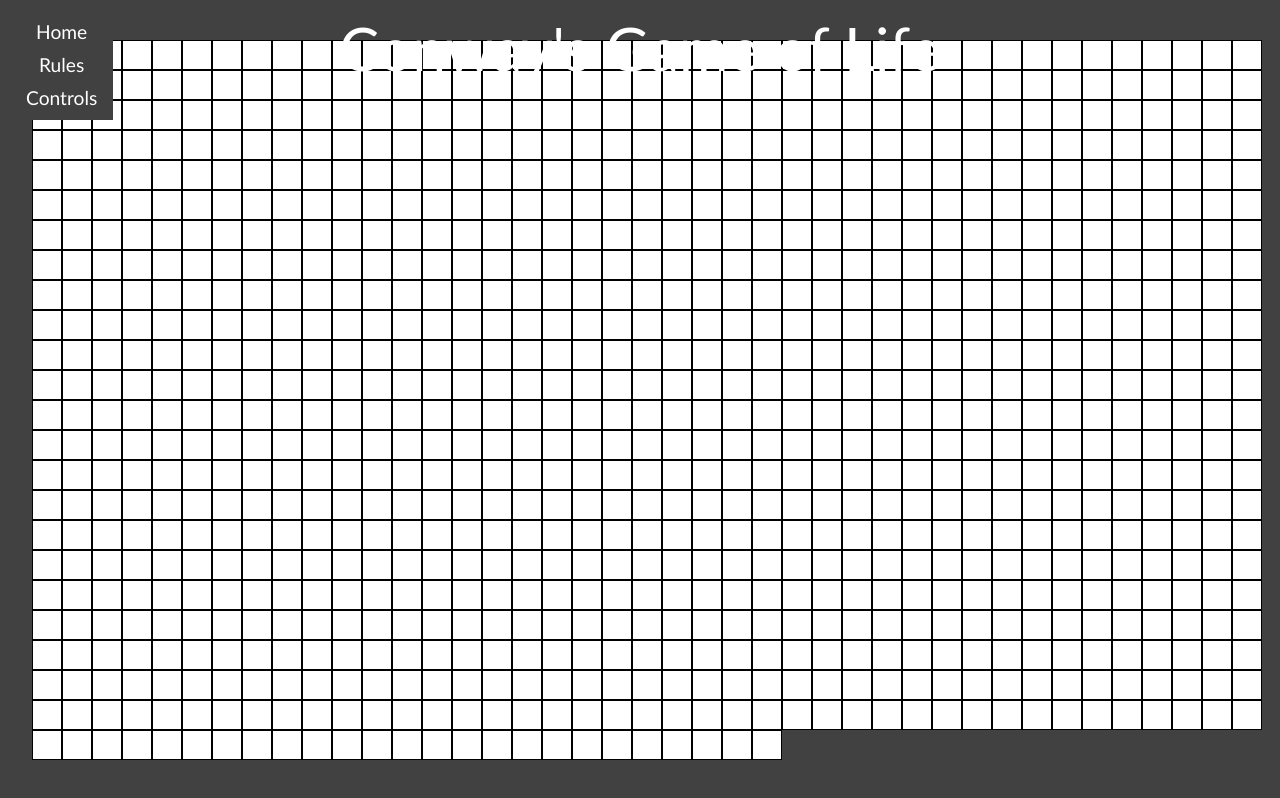
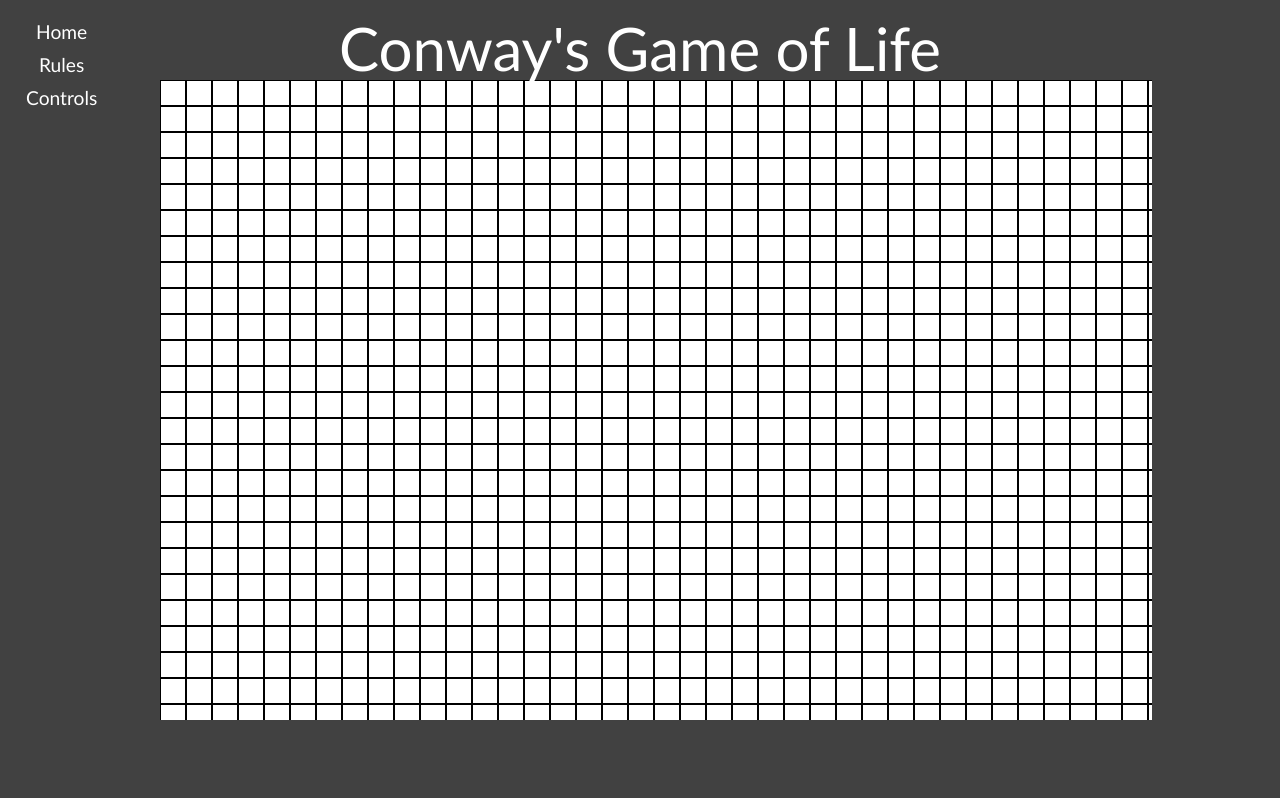
Before and after one commit to Hunterosmun/hunter-osmun, a React (Create React App) app: page /conways in a window 1280 px wide. Built offline with nearby package versions, Linux system fonts and the light colour scheme.

Commit message:
Fix oversizing on Conways Grid

```diff
--- a/src/pages/conways-game/index.js
+++ b/src/pages/conways-game/index.js
@@ -33,9 +33,9 @@ function useAnimationFrame (fn) {
 }
 
 export default function Conways () {
-  const [numOfRows, setRows] = React.useState(22)
+  const [numOfRows, setRows] = React.useState(25)
   const [numOfCols, setCols] = React.useState(44)
-  const [size, setSize] = React.useState(30)
+  const [size, setSize] = React.useState(26)
   const animation = useAnimationFrame(step)
   const [wrap, setWrap] = React.useState(true)
   const [update, trick] = React.useState(0) // eslint-disable-line
@@ -207,9 +207,9 @@ export default function Conways () {
             />
             <button
               onClick={() => {
-                setSize(30)
+                setSize(26)
                 setCols(44)
-                setRows(22)
+                setRows(25)
               }}
             >
               Default
@@ -249,6 +249,7 @@ export default function Conways () {
           </BtnBox>
         </>
       )}
+      <GridHolder>
         <GridBlock numOfCols={numOfCols} size={size}>
           {Object.keys(refLiv.current).map(el => (
             <Block
@@ -269,6 +270,7 @@ export default function Conways () {
             />
           ))}
         </GridBlock>
+      </GridHolder>
     </Ui.Wrapper>
   )
 }
@@ -287,6 +289,12 @@ const GridBlock = styled.div`
   flex-wrap: wrap;
   overflow: auto;
   padding-left: 32px;
+`
+
+const GridHolder = styled.div`
+  max-width: 80%;
+  max-height: 80vh;
+  overflow: auto;
 `
 
 const BtnBox = styled.div`
```
Lines whose indentation alone changed are shown as unchanged.
